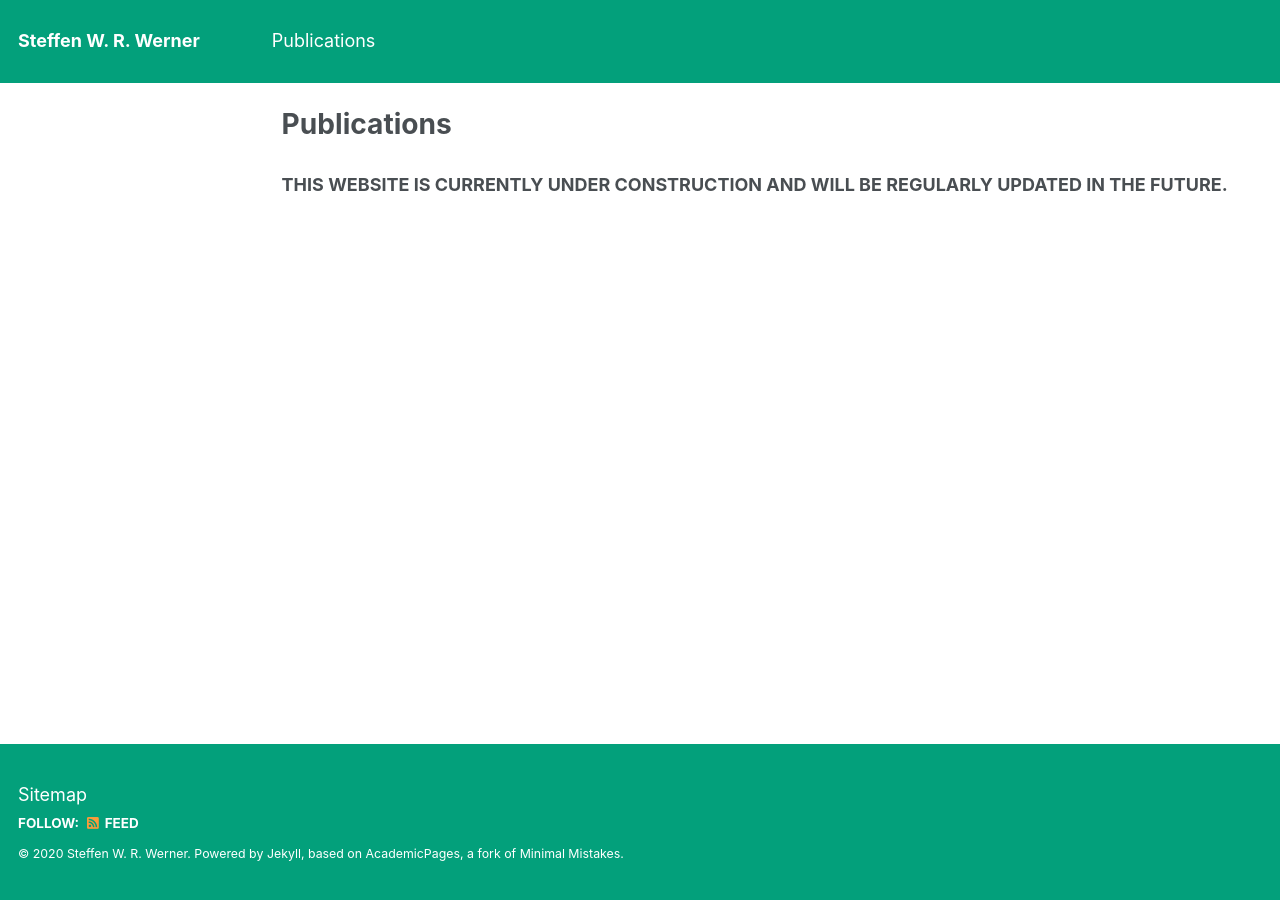
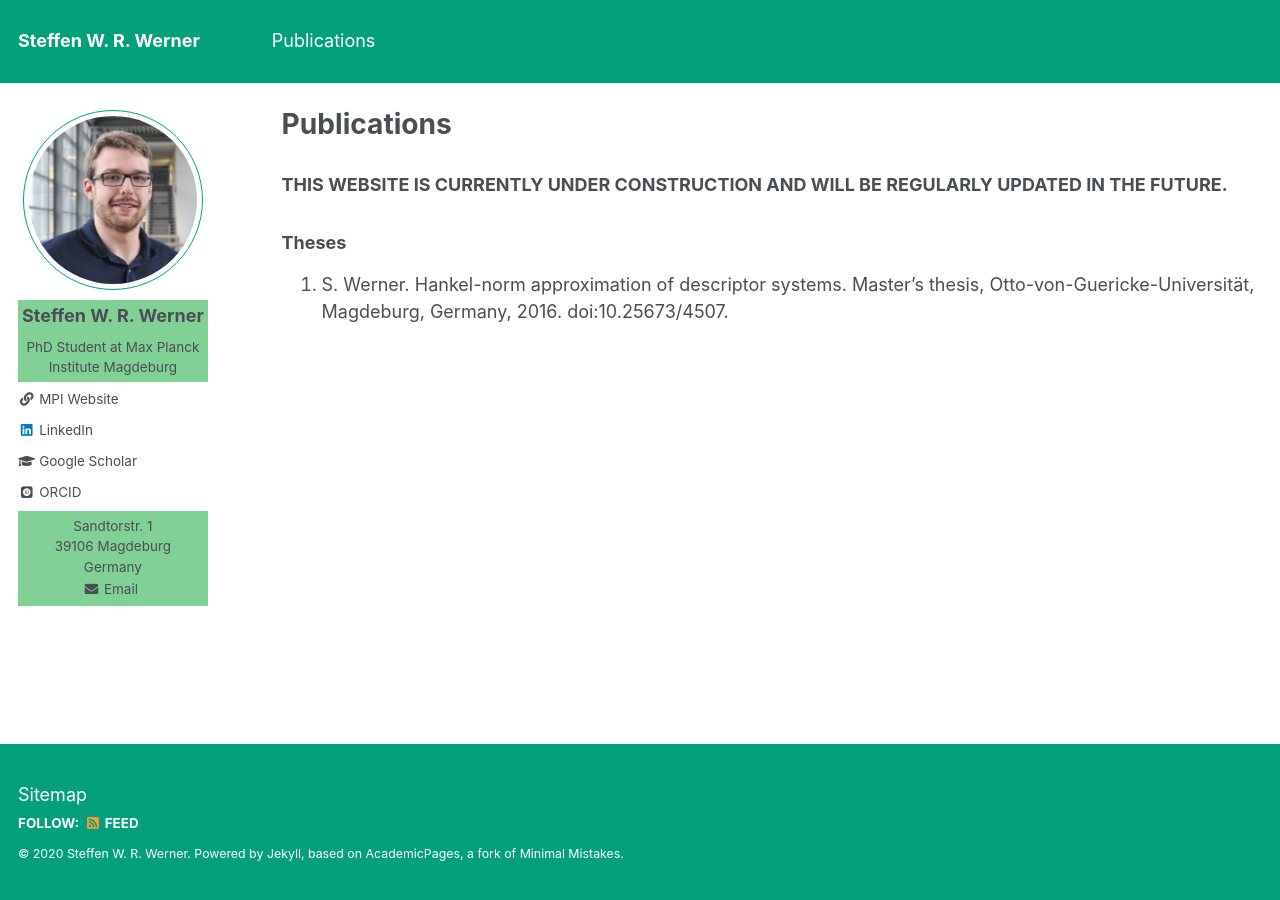
Before and after one commit to ninsteve/ninsteve.github.io, a Jekyll site: the page built from _pages/publications.md, in a window 1280 px wide. Built offline with Jekyll 4.4.1, drawn with Linux system fonts in a browser that asks for light colours; some web fonts are replaced.

Commit message:
Added first publication.

```diff
--- a/_pages/publications.md
+++ b/_pages/publications.md
@@ -2,17 +2,16 @@
 layout: archive
 title: "Publications"
 permalink: /publications/
-author_profile: false
+author_profile: true
 ---
 
 ### THIS WEBSITE IS CURRENTLY UNDER CONSTRUCTION AND WILL BE REGULARLY UPDATED IN THE FUTURE.
 
+### Theses
+1. S. Werner. Hankel-norm approximation of descriptor systems. Master's thesis,
+   Otto-von-Guericke-Universität, Magdeburg, Germany, 2016. doi:10.25673/4507.
+
+
 {% if author.googlescholar %}
   You can also find my articles on <u><a href="{{author.googlescholar}}">my Google Scholar profile</a>.</u>
 {% endif %}
-
-{% include base_path %}
-
-{% for post in site.publications reversed %}
-  {% include archive-single.html %}
-{% endfor %}
```
